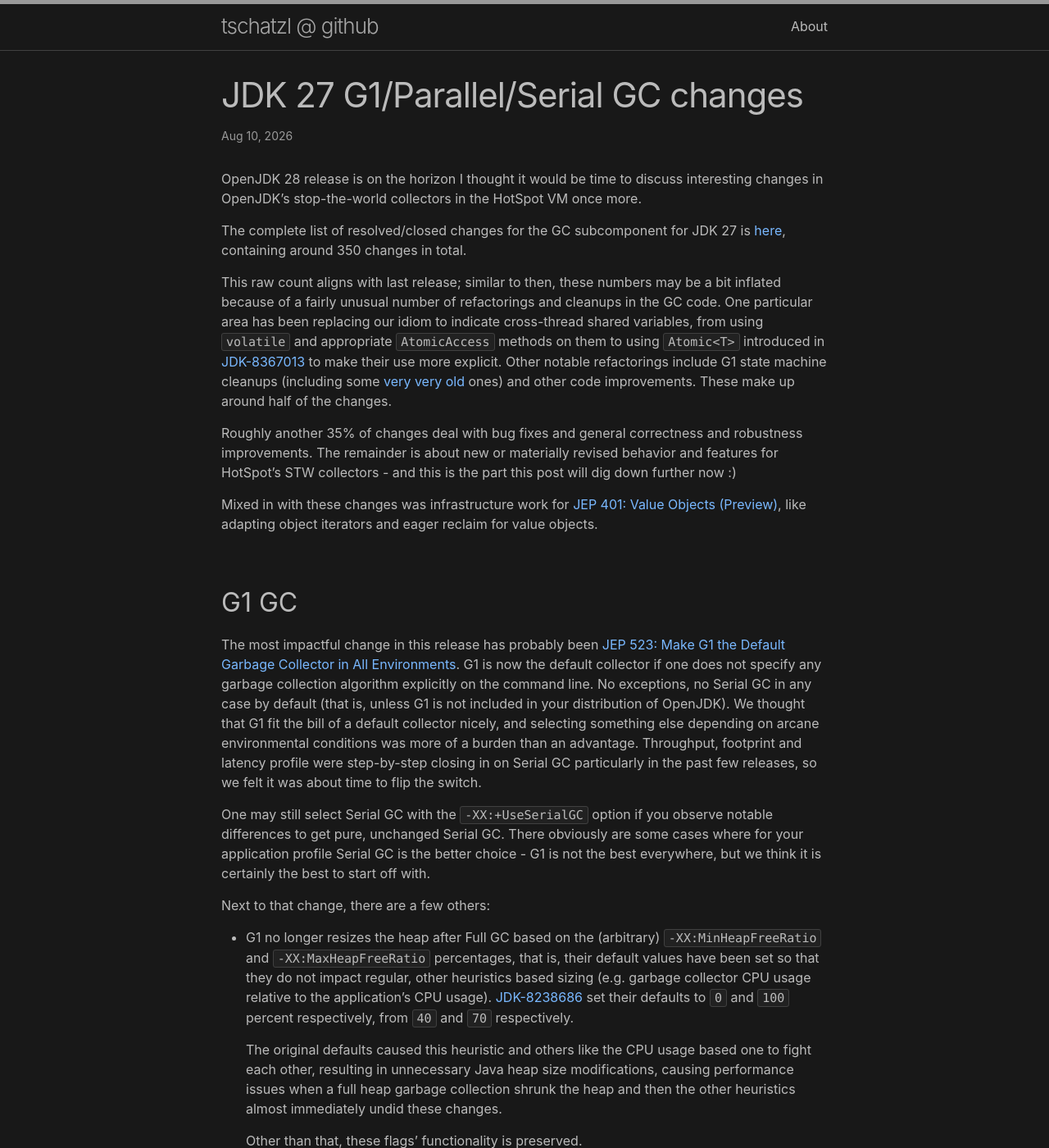
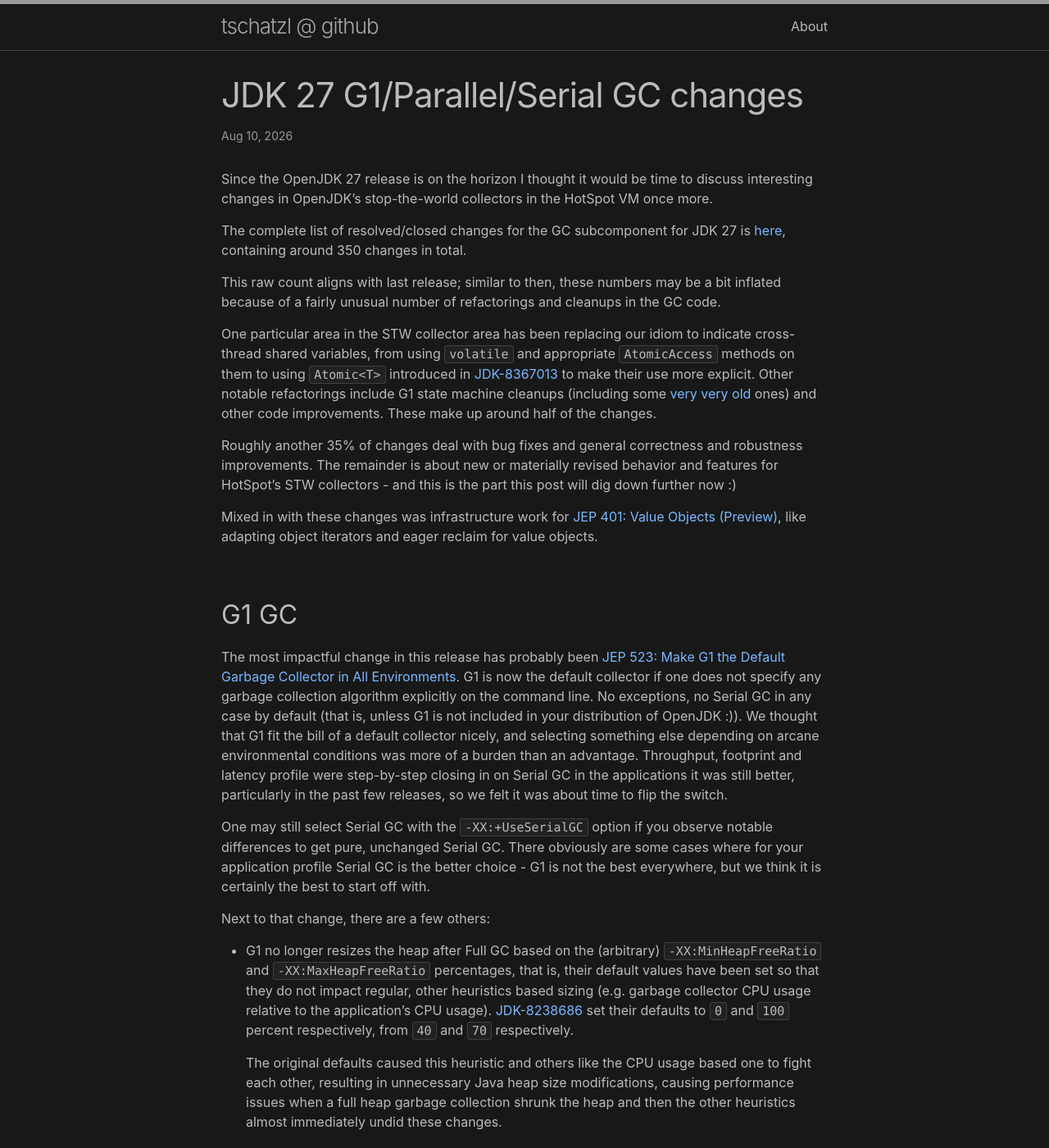
Before and after one commit to tschatzl/tschatzl.github.io, a Jekyll site: the page built from _posts/2026-08-10-jdk27-g1-serial-parallel-gc-changes.md, in a window 1280 px wide and 1400 px high. Shown: the whole window at 82% size. Built offline with Jekyll 4.4.1, drawn with Linux system fonts in a browser that asks for light colours.

Commit message:
* typos, clarifications

```diff
--- a/_posts/2026-08-10-jdk27-g1-serial-parallel-gc-changes.md
+++ b/_posts/2026-08-10-jdk27-g1-serial-parallel-gc-changes.md
@@ -5,11 +5,13 @@ date:   2026-08-10 11:00:00 +0200
 tags: [GC, G1, Parallel, Serial, JDK 27, Performance]
 ---
 
-OpenJDK 28 release is on the horizon I thought it would be time to discuss interesting changes in OpenJDK's stop-the-world collectors in the HotSpot VM once more.
+Since the OpenJDK 27 release is on the horizon I thought it would be time to discuss interesting changes in OpenJDK's stop-the-world collectors in the HotSpot VM once more.
 
 The complete list of resolved/closed changes for the GC subcomponent for JDK 27 is [here](https://bugs.openjdk.org/issues/?jql=project%20%3D%20JDK%20AND%20status%20%3D%20Resolved%20AND%20fixVersion%20%3D%20%2227%22%20AND%20component%20%3D%20hotspot%20AND%20Subcomponent%20%3D%20gc%20ORDER%20BY%20summary%20ASC%2C%20status%20DESC), containing around 350 changes in total.
 
-This raw count aligns with last release; similar to then, these numbers may be a bit inflated because of a fairly unusual number of refactorings and cleanups in the GC code. One particular area has been replacing our idiom to indicate cross-thread shared variables, from using `volatile` and appropriate `AtomicAccess` methods on them to using `Atomic<T>` introduced in [JDK-8367013](https://bugs.openjdk.org/browse/JDK-8367013) to make their use more explicit. Other notable refactorings include G1 state machine cleanups (including some [very very old](https://bugs.openjdk.org/browse/JDK-8080226) ones) and other code improvements. These make up around half of the changes.
+This raw count aligns with last release; similar to then, these numbers may be a bit inflated because of a fairly unusual number of refactorings and cleanups in the GC code.
+
+One particular area in the STW collector area has been replacing our idiom to indicate cross-thread shared variables, from using `volatile` and appropriate `AtomicAccess` methods on them to using `Atomic<T>` introduced in [JDK-8367013](https://bugs.openjdk.org/browse/JDK-8367013) to make their use more explicit. Other notable refactorings include G1 state machine cleanups (including some [very very old](https://bugs.openjdk.org/browse/JDK-8080226) ones) and other code improvements. These make up around half of the changes.
 
 Roughly another 35% of changes deal with bug fixes and general correctness and robustness improvements. The remainder is about new or materially revised behavior and features for HotSpot's STW collectors - and this is the part this post will dig down further now :)
 
@@ -17,7 +19,7 @@ Mixed in with these changes was infrastructure work for [JEP 401: Value Objects
 
 ## G1 GC
 
-The most impactful change in this release has probably been [JEP 523: Make G1 the Default Garbage Collector in All Environments](https://openjdk.org/jeps/523). G1 is now the default collector if one does not specify any garbage collection algorithm explicitly on the command line. No exceptions, no Serial GC in any case by default (that is, unless G1 is not included in your distribution of OpenJDK). We thought that G1 fit the bill of a default collector nicely, and selecting something else depending on arcane environmental conditions was more of a burden than an advantage. Throughput, footprint and latency profile were step-by-step closing in on Serial GC particularly in the past few releases, so we felt it was about time to flip the switch.
+The most impactful change in this release has probably been [JEP 523: Make G1 the Default Garbage Collector in All Environments](https://openjdk.org/jeps/523). G1 is now the default collector if one does not specify any garbage collection algorithm explicitly on the command line. No exceptions, no Serial GC in any case by default (that is, unless G1 is not included in your distribution of OpenJDK :)). We thought that G1 fit the bill of a default collector nicely, and selecting something else depending on arcane environmental conditions was more of a burden than an advantage. Throughput, footprint and latency profile were step-by-step closing in on Serial GC in the applications it was still better, particularly in the past few releases, so we felt it was about time to flip the switch.
 
 One may still select Serial GC with the `-XX:+UseSerialGC` option if you observe notable differences to get pure, unchanged Serial GC. There obviously are some cases where for your application profile Serial GC is the better choice - G1 is not the best everywhere, but we think it is certainly the best to start off with.
 
```
